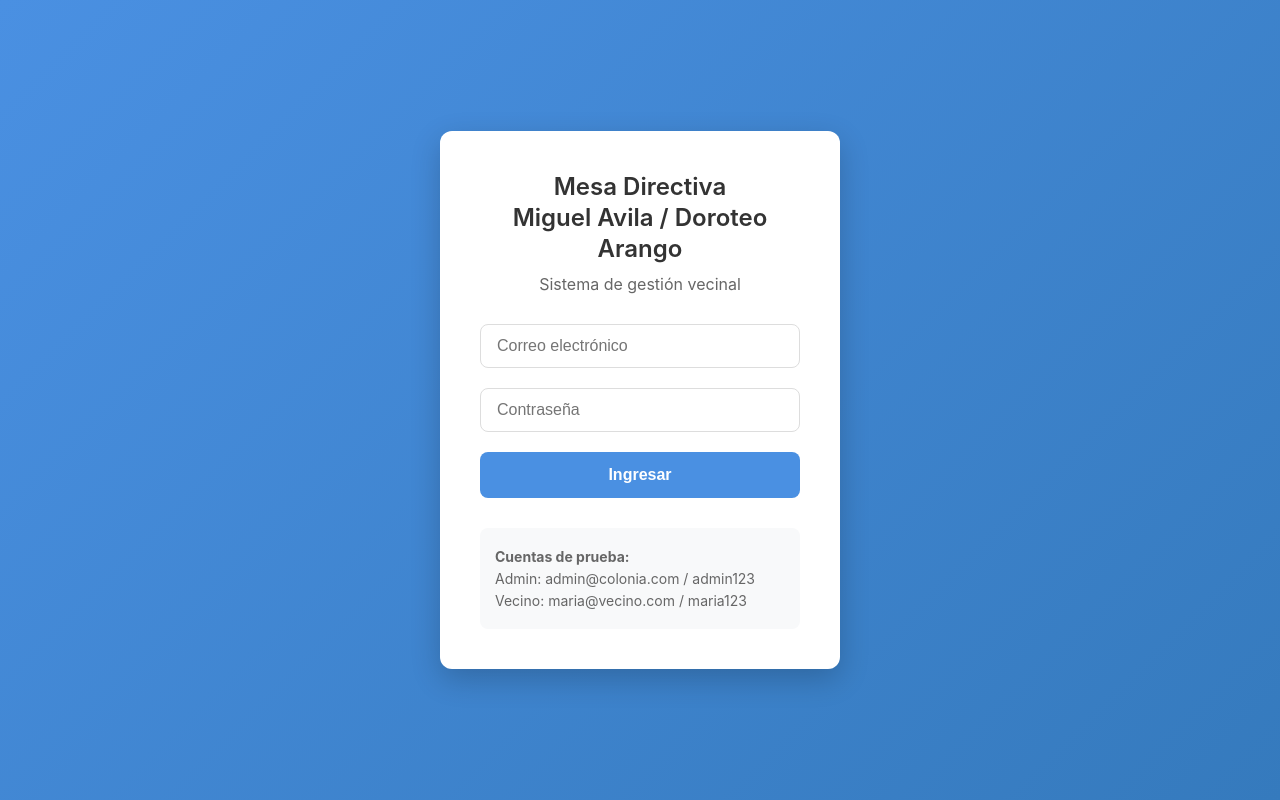
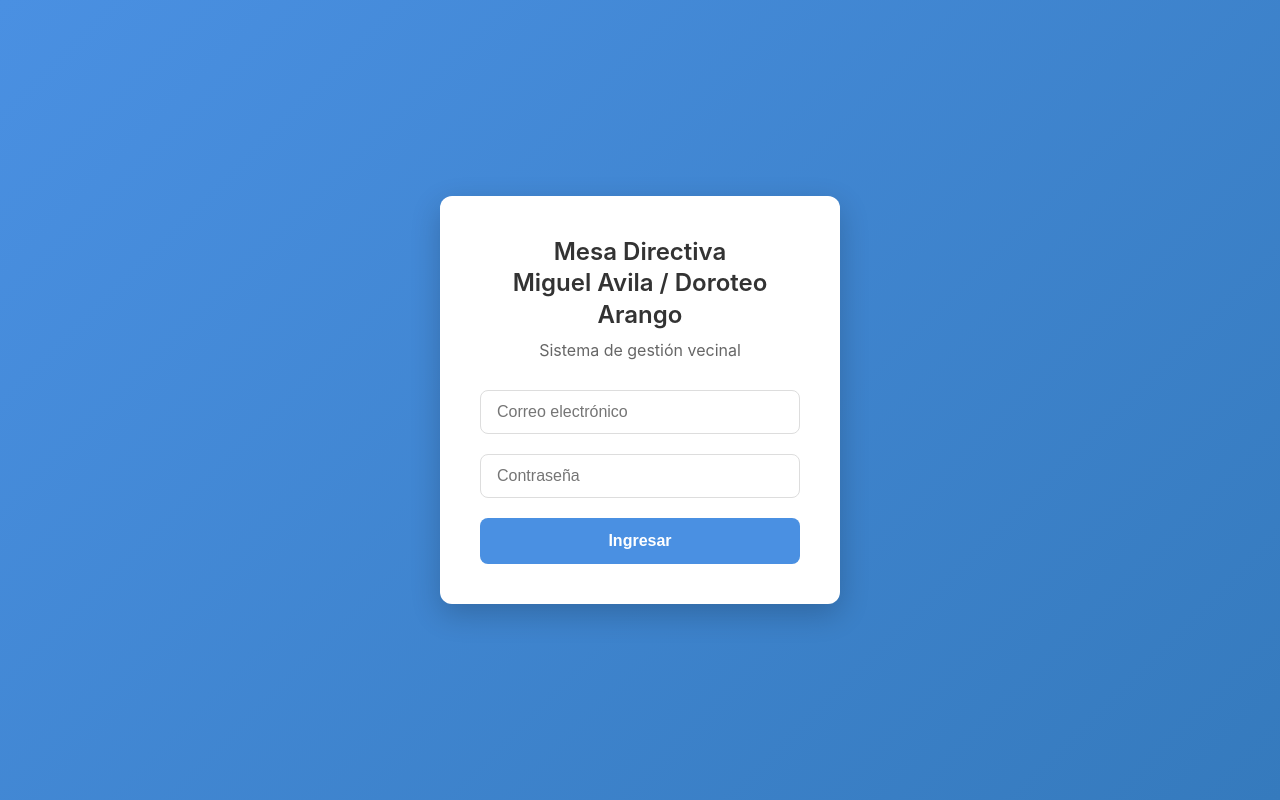
Before and after one commit to cristopheravg/colonia-app, a Vue app in the folder frontend/: page /login in a window 1280 px wide. Built offline with nearby package versions, Linux system fonts and the light colour scheme.

Commit message:
Ajuste de login

```diff
--- a/frontend/src/views/auth/LoginView.vue
+++ b/frontend/src/views/auth/LoginView.vue
@@ -36,11 +36,11 @@
         </transition>
       </form>
 
-      <div class="test-accounts">
+      <!--<div class="test-accounts">
         <p><strong>Cuentas de prueba:</strong></p>
         <p>Admin: admin@colonia.com / admin123</p>
         <p>Vecino: maria@vecino.com / maria123</p>
-      </div>
+      </div>-->
     </div>
   </div>
 </template>
```
